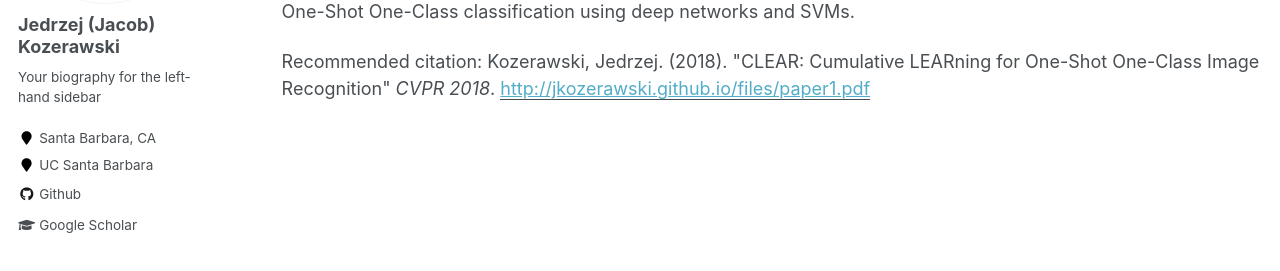
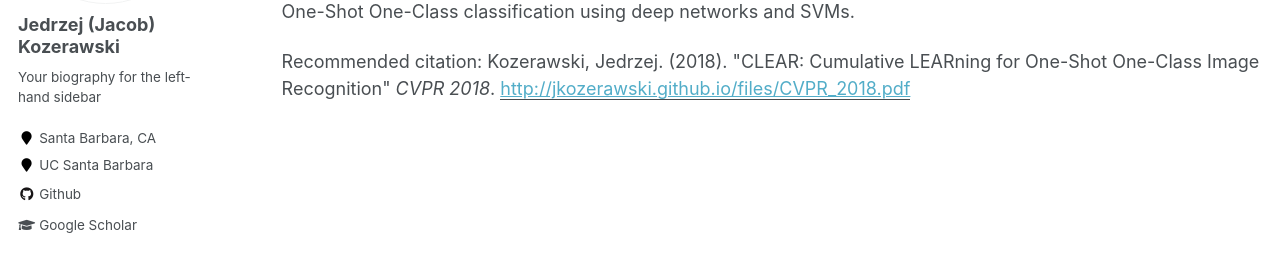
Before and after one commit to JKozerawski/jkozerawski.github.io, a Jekyll site: the page built from _pages/publications.md, in a window 1280 px wide. Shown: the part 289-560 px from the top of the page. Built offline with Jekyll 4.4.1, drawn with Linux system fonts in a browser that asks for light colours; part of the change alters nothing that is shown.

Commit message:
Modified link to the paper v2

```diff
--- a/_publications/CVPR_2018.md
+++ b/_publications/CVPR_2018.md
@@ -5,7 +5,7 @@ permalink: /publication/CVPR_2018.md
 excerpt: 'One-Shot One-Class classification using deep networks and SVMs.'
 date: 2018-06-22
 venue: 'CVPR'
-paperurl: 'http://jkozerawski.github.io/files/paper1.pdf'
+paperurl: 'http://jkozerawski.github.io/files/CVPR_2018.pdf'
 citation: 'Kozerawski, Jedrzej. (2018). &quot;CLEAR: Cumulative LEARning for One-Shot One-Class Image Recognition&quot; <i>CVPR 2018</i>.'
 ---
 One-Shot One-Class classification using deep networks and SVMs.
```
